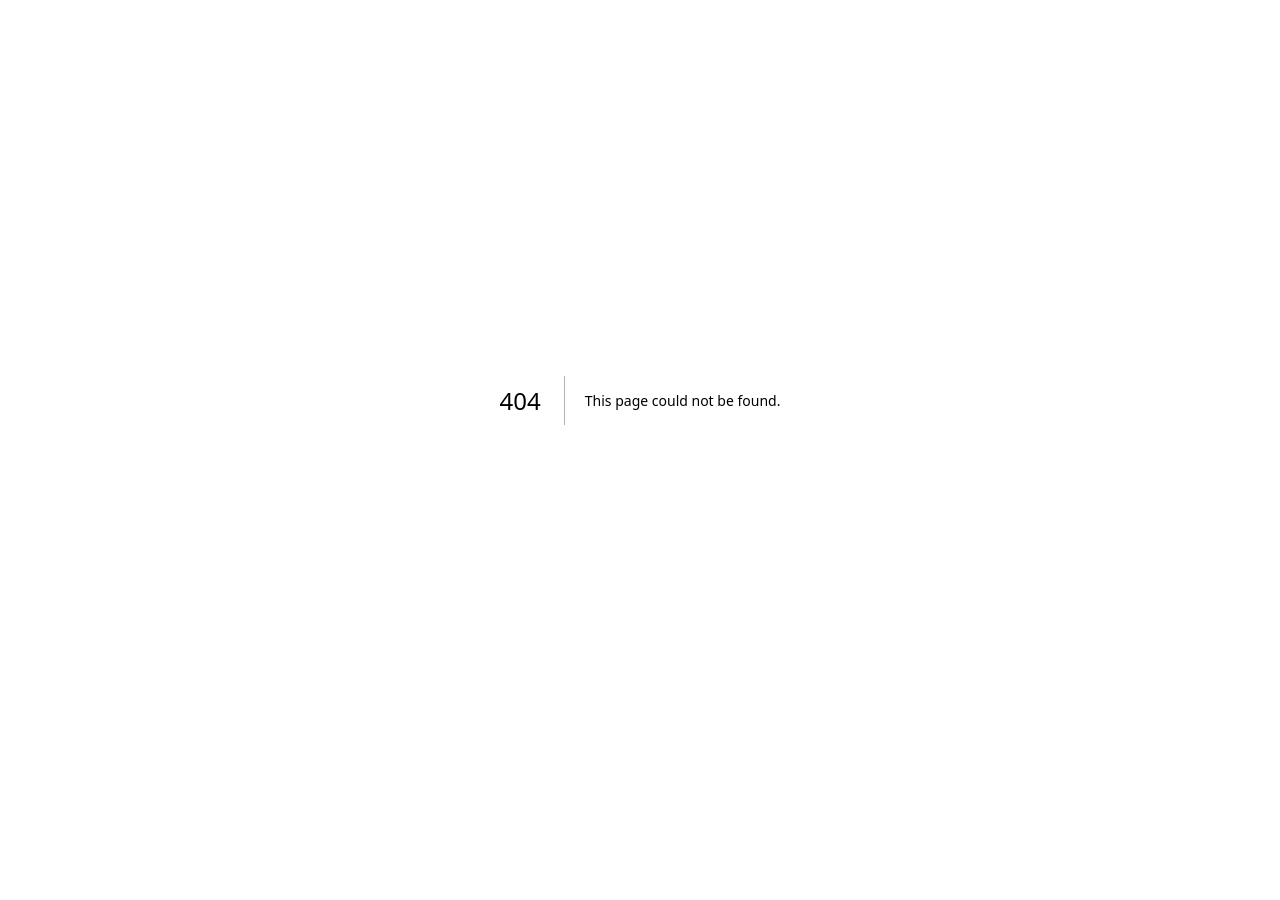
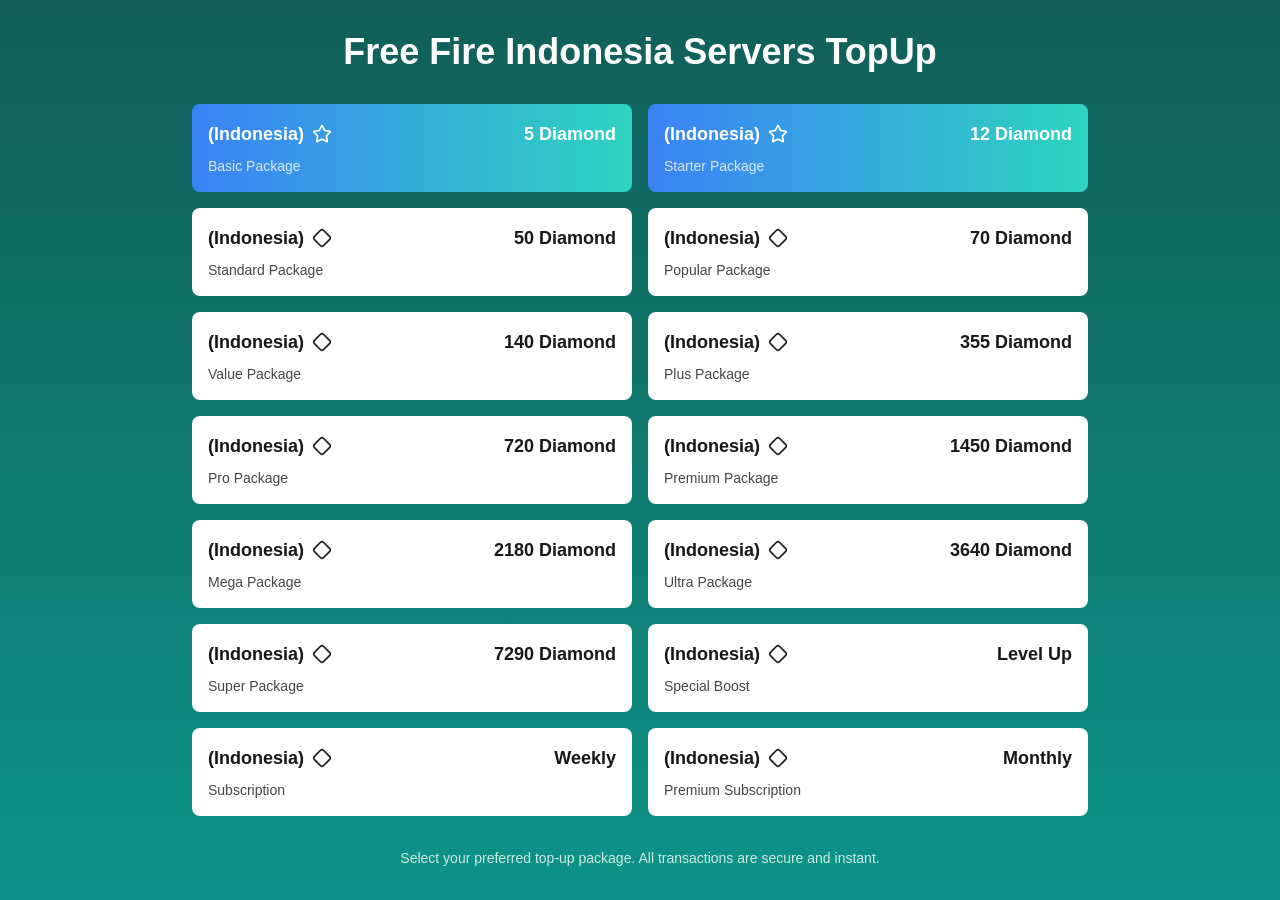
Before and after one commit to ramnarayansah123/digitalservice, a Next.js app: page /topup in a window 1280 px wide. Before the commit this address had no page. Before the commit the page ends 800 px from the top, so only its background shows below. Built offline with nearby package versions, Linux system fonts and the light colour scheme.

Commit message:
this is upto games

```diff
--- /dev/null
+++ b/app/component/Price.tsx
@@ -0,0 +1,13 @@
+export default function Price(){
+    return(
+        <>
+        <div>
+            <div className="bg-[#fff] p-3 text-center flex justify-center gap-2">
+                <h2 className="text-[11px] text-[#367588]  left-1/2  ">$65</h2>
+                <h1 className="">50 Diamond</h1>
+                <img className="" src="/profile.svg"></img>
+            </div>
+        </div>
+        </>
+    )
+}
--- /dev/null
+++ b/app/component/TopUpCard.tsx
@@ -0,0 +1,24 @@
+"use client";
+
+import { Diamond, Star } from "lucide-react";
+
+interface TopUpCardProps {
+  amount: string;
+  type: string;
+  special?: boolean;
+}
+
+export const TopUpCard = ({ amount, type, special }: TopUpCardProps) => {
+  return (
+    <div className={`p-4 rounded-lg transition-all duration-300 hover:scale-105 cursor-pointer ${special ? 'bg-gradient-to-r from-blue-500 to-teal-400 text-white' : 'bg-white hover:shadow-xl'}`}>
+      <div className="flex items-center justify-between">
+        <div className="flex items-center gap-2">
+          <span className="text-lg font-semibold">(Indonesia)</span>
+          {special ? <Star className="w-5 h-5" /> : <Diamond className="w-5 h-5" />}
+        </div>
+        <span className="text-lg font-bold">{amount}</span>
+      </div>
+      <div className="mt-2 text-sm opacity-80">{type}</div>
+    </div>
+  );
+};
--- a/app/flex/page.tsx
+++ b/app/flex/page.tsx
@@ -2,12 +2,13 @@
 import VideoCard from "../component/VideoCard";
 import Nav from "../component/Nav";
 import Google from "../component/Google";
+import Price from "../component/Price";
 
 export default function page(){
   return(
     <>
   <div>
-    <Google/>
+    <Price/>
   </div>
 
     </>
--- a/app/game/page.tsx
+++ b/app/game/page.tsx
@@ -1,25 +1,92 @@
-"use client"
-import { useState } from "react";
+import Link from "next/link";
+import TopUpPage from "../topup/page";
+import Price from "../component/Price";
 
-export default function Page() {
-  const [name, setName] = useState("");
-
-  function eventHandler() {
-    // You can set the state based on the current value of the input field
-    setName(name);
-  }
-
-  function handleChange(event: React.ChangeEvent<HTMLInputElement>) {
-    // This will update the `name` state as the input value changes
-    setName(event.target.value);
-  }
-
+export default function page() {
   return (
     <>
       <div>
-        <input value={name} onChange={handleChange} /> {/* Handle input changes */}
-        <button onClick={eventHandler}>Click Me</button>
-        <p>This is Data: {name}</p>
+        <header className="p-5 shadow-lg bg-blue-400 flex justify-between gap-6">
+          <div className="flex gap-2">
+            <a href="/game" className="learn">
+              Home
+            </a>
+            <Link href="/game" className="learn">
+              Game
+            </Link>
+            <a href="" className="learn">
+              home
+            </a>
+            <a href="" className="learn">
+              home
+            </a>
+          </div>
+
+          <div className="flex gap-3 items-center">
+            <img className="h-8 w-8" src="/profile.svg" alt="Profile" />
+            <a className="learn">Login</a>
+            <a className="learn">SignUp</a>
+          </div>
+        </header>
+
+        <main className="mx-4 mt-11">
+          <div className="rounded-lg">
+            <img className="w-full rounded-lg" src="/freefire.jpg" alt="Free Fire" />
+          </div>
+
+          <div className="mt-10 ml-4">
+            <h1 className="font-extrabold text-2xl">Free Fire (Indonesia)</h1>
+            <h2 className="text-lg">Rs 85 - Rs 9,870</h2>
+          </div>
+
+          {/* Left and Right Component Placement */}
+          <div className="bg-[#336666] rounded-xl w-full  mt-8 p-4">
+            <div className="grid grid-cols-2 gap-4 h-full">
+              {/* Left Side */}
+              <div className="col-span-1 flex flex-col gap-4">
+                <Price />
+                <Price />
+                <Price />
+                <Price />
+                <Price />
+                <Price />
+                <Price />
+                <Price />
+              </div>
+
+              {/* Right Side */}
+              <div className="col-span-1 flex flex-col gap-4">
+                <Price />
+                <Price />
+                <Price />
+                <Price />
+                <Price />
+                <Price />
+                <Price />
+                <Price />
+              </div>
+            </div>
+          </div>
+          <div className="bg-[#336666] mt-10 pb-3">
+            <h1 className="text-white font-extrabold">Player Id(UID)</h1>
+            <input className="px-44 ml-2" placeholder="enter player uid"></input>
+
+
+          </div>
+          <button className="font-extrabold text-white bg-[#336666] px-4 py-2 mt-5 rounded-xl">Buy Now</button>
+          <div>
+            <h1>How to purchase Free Fire BD Diamonds in Game Shop Np:</h1>
+            <h2>
+            First, select the Diamond Pack denomination.
+
+Next, enter your Free Fire Player ID.
+
+After that, check out and choose your payment method.
+
+After payment is made, the Diamond you purchased will be credited to your account within 5 minutes
+            </h2>
+          </div>
+        </main>
       </div>
     </>
   );
--- /dev/null
+++ b/app/topup/page.tsx
@@ -0,0 +1,37 @@
+"use client";
+
+import { TopUpCard } from "@/app/component/TopUpCard"
+export default function TopUpPage() {
+  return (
+    <div className="min-h-screen bg-gradient-to-b from-teal-800 to-teal-600 py-8 px-4">
+      <div className="max-w-4xl mx-auto">
+        <h1 className="text-3xl md:text-4xl font-bold text-white text-center mb-8">
+          Free Fire Indonesia Servers TopUp
+        </h1>
+
+        <div className="grid grid-cols-1 md:grid-cols-2 gap-4">
+          <TopUpCard amount="5 Diamond" type="Basic Package" special={true} />
+          <TopUpCard amount="12 Diamond" type="Starter Package" special={true} />
+          <TopUpCard amount="50 Diamond" type="Standard Package" />
+          <TopUpCard amount="70 Diamond" type="Popular Package" />
+          <TopUpCard amount="140 Diamond" type="Value Package" />
+          <TopUpCard amount="355 Diamond" type="Plus Package" />
+          <TopUpCard amount="720 Diamond" type="Pro Package" />
+          <TopUpCard amount="1450 Diamond" type="Premium Package" />
+          <TopUpCard amount="2180 Diamond" type="Mega Package" />
+          <TopUpCard amount="3640 Diamond" type="Ultra Package" />
+          <TopUpCard amount="7290 Diamond" type="Super Package" />
+          <TopUpCard amount="Level Up" type="Special Boost" />
+          <TopUpCard amount="Weekly" type="Subscription" />
+          <TopUpCard amount="Monthly" type="Premium Subscription" />
+        </div>
+
+        <div className="mt-8 text-center text-white">
+          <p className="text-sm opacity-80">
+            Select your preferred top-up package. All transactions are secure and instant.
+          </p>
+        </div>
+      </div>
+    </div>
+  );
+}
--- a/tsconfig.json
+++ b/tsconfig.json
@@ -22,6 +22,6 @@
       "@/*": ["./*"]
     }
   },
-  "include": ["next-env.d.ts", "**/*.ts", "**/*.tsx", ".next/types/**/*.ts"],
+  "include": ["next-env.d.ts", "**/*.ts", "**/*.tsx", ".next/types/**/*.ts", "app/test"],
   "exclude": ["node_modules"]
 }
```
Also changed, not shown: package.json (+5 -4 lines), app/test/page.tsx (added), public/freefire.jpg (added), 1 other file (tests, documents, lock files or other folders).
